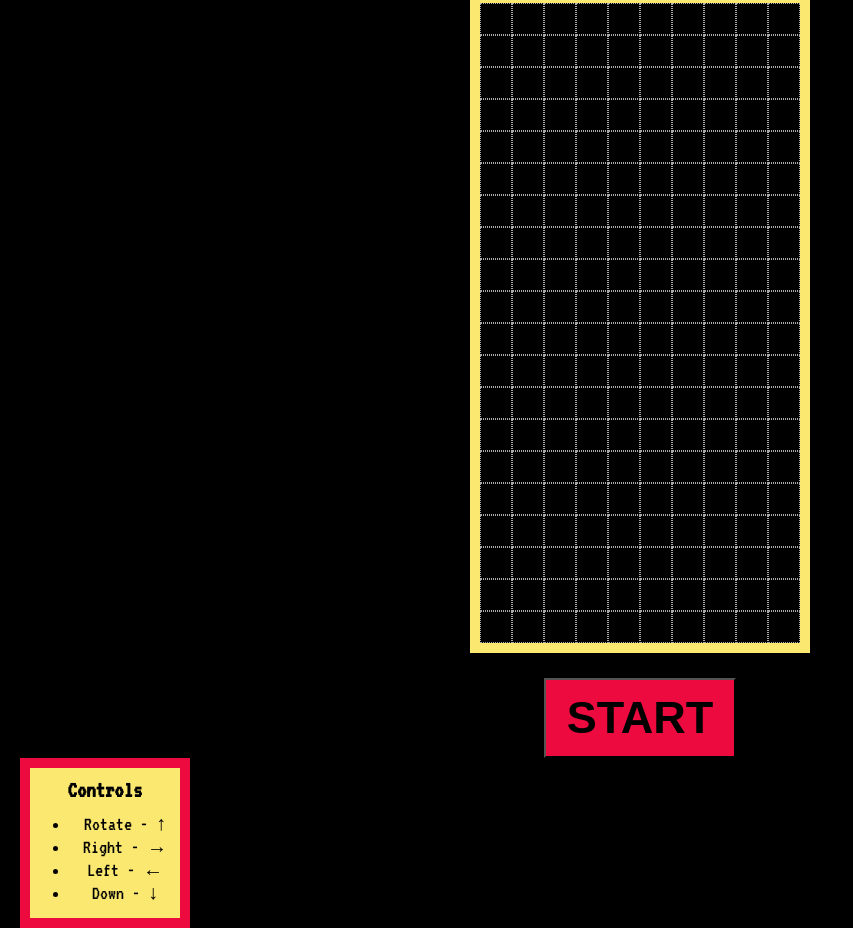
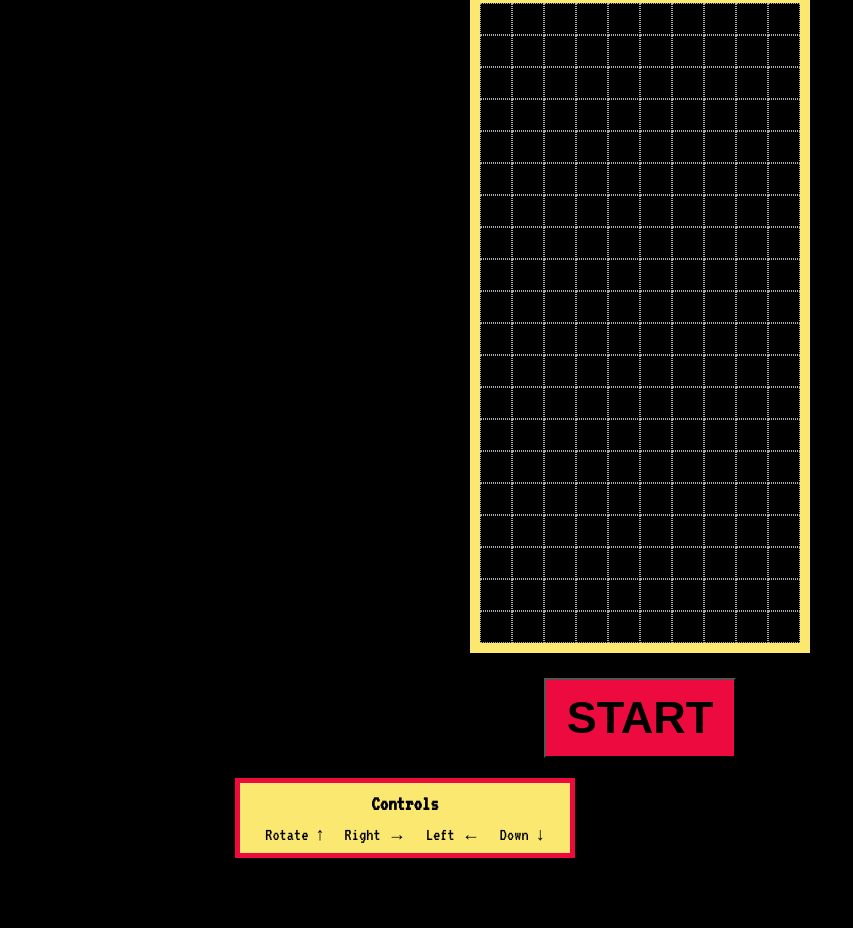
Before and after one commit to mlozynska/sei-project-1, a plain HTML site: page index.html in a window 1280 px wide. Shown: the part 277-1205 px from the top of the page, without its empty margins (0-853 px from the left). After the commit the page ends 1135 px from the top, so only its background shows below. Drawn offline with Linux system fonts and the light colour scheme.

Commit message:
controls

```diff
--- a/index.html
+++ b/index.html
@@ -32,18 +32,10 @@
     <div id="control">
       <h3 class="h3List">Controls</h3>
       <ul class="controlsList">
-        <li>
-          <p class="pList">Rotate - &#8593;</p>
-        </li>
-        <li>
-          <p class="pList">Right - &#8594;</p>
-        </li>
-        <li>
-          <p class="pList">Left - &#8592;</p>
-        </li>
-        <li>
-          <p class="pList">Down - &#8595;</p>
-        </li>
+        <p class="pList">Rotate &#8593;</p>
+        <p class="pList">Right &#8594;</p>
+        <p class="pList">Left &#8592;</p>
+        <p class="pList">Down &#8595;</p>
       </ul>
     </div>
     <audio id="audio" loop></audio>
--- a/styles/main.css
+++ b/styles/main.css
@@ -100,23 +100,27 @@ header {
 #control {
   align-items: center;
   text-align: center;
-  font-size: 20px;
-  height: 150px;
-  width: 150px;
+  font-size: 18px;
+  height: 70px;
+  width: 330px;
   background-color: #fbe870;
-  border: 10px solid #ed0a3f;
-  margin-left: 20px;
+  border: 5px solid #ed0a3f;
+  margin: 20px 0 0 235px;
+  /* justify-content: center; */
 }
 .controlsList {
-  /* display: flex;
-  flex-direction: column; */
+  display: flex;
+  flex-direction: row;
+  justify-content: center;
+  padding: 0;
   margin: 0;
 }
 .h3List {
   text-align: center;
-  padding: 0;
-  margin: 10px 0;
+  padding: 0 10px;
+  margin: 10px;
 }
 .pList {
   margin: 0;
+  padding: 0 10px;
 }
```
